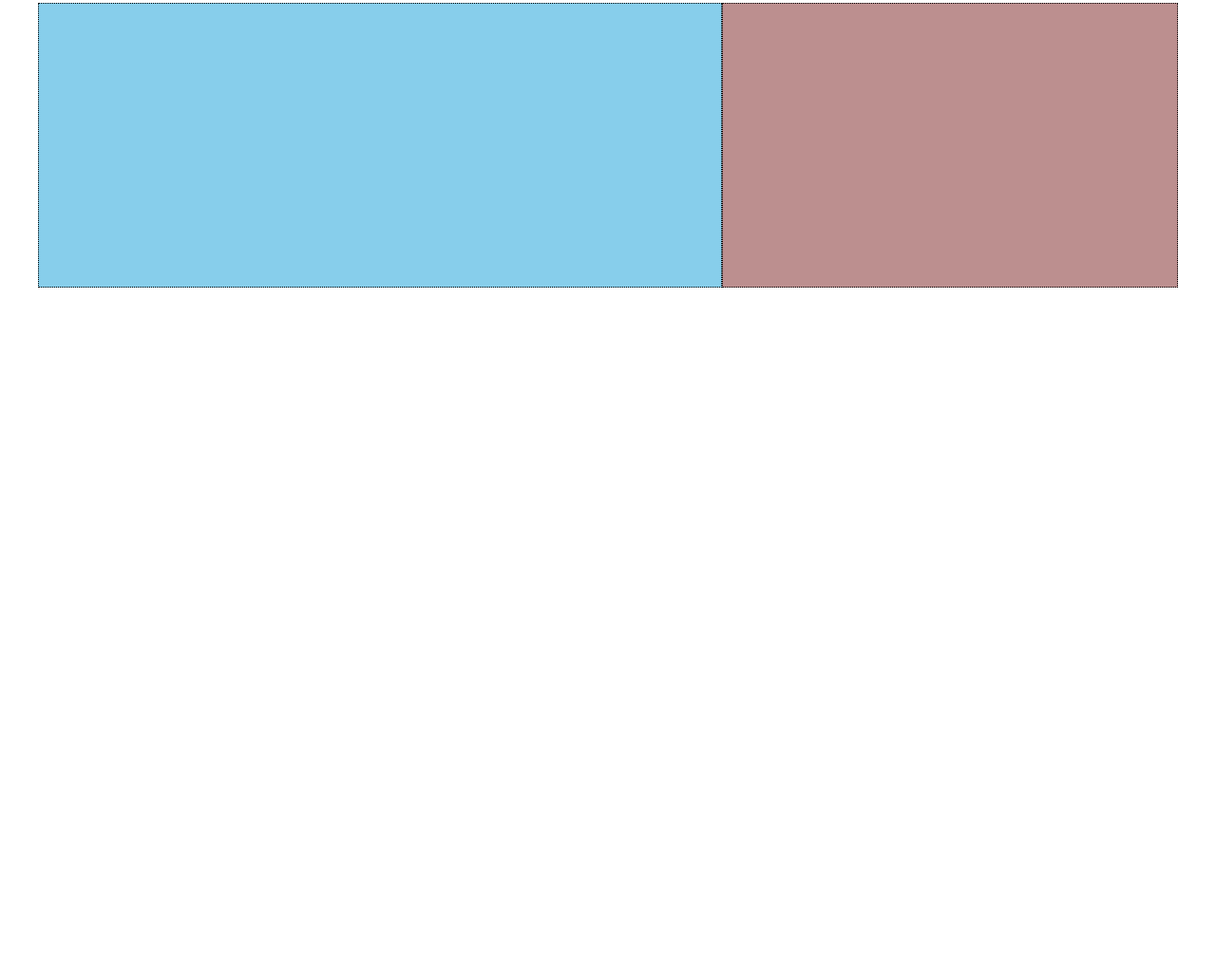
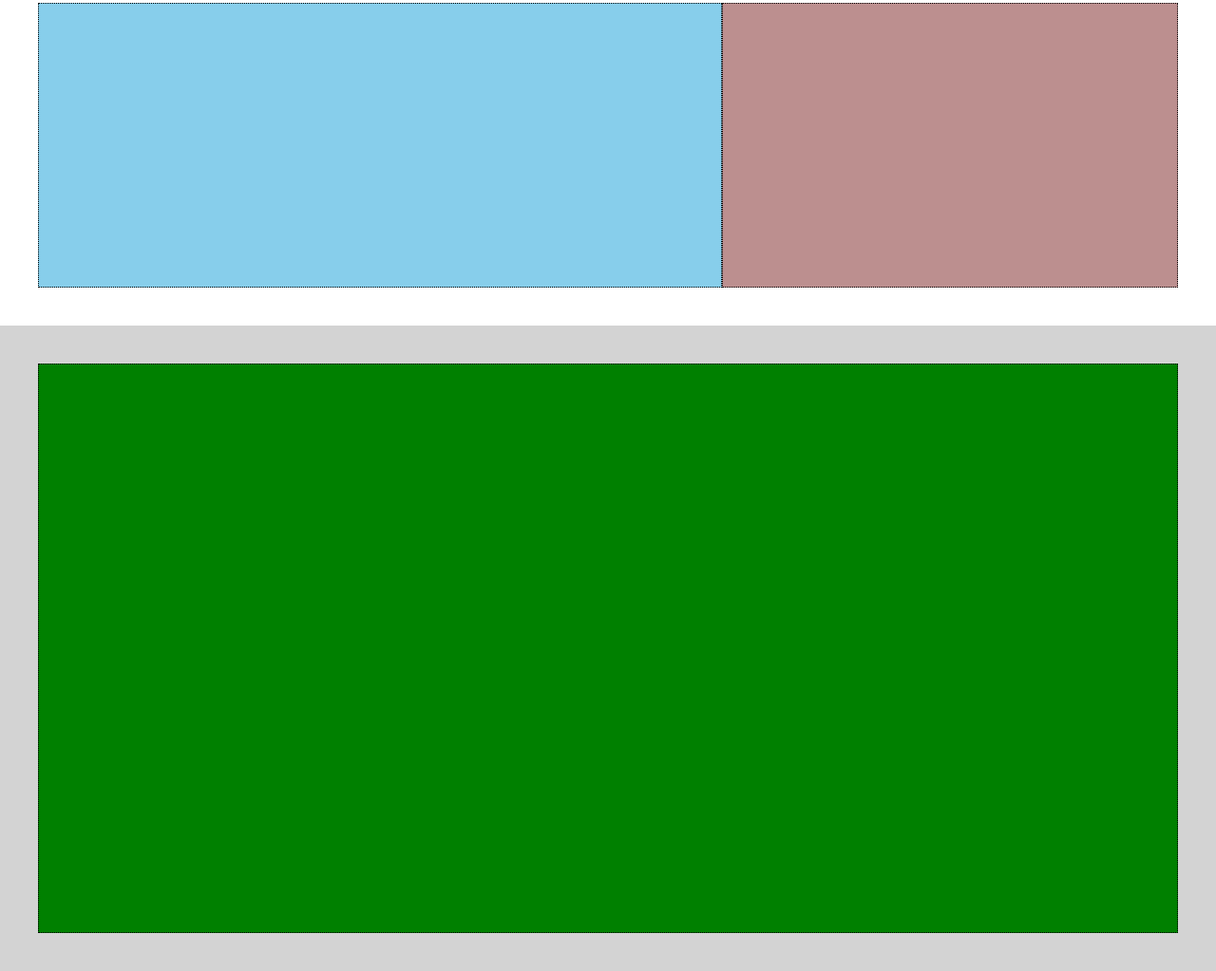
Before and after one commit to fvguajeXIII/html-css-struttua-discord, a plain HTML site: page index.html in a window 1280 px wide. Shown: the part 1207-2230 px from the top of the page at 95% size. Before the commit the page ends 1550 px from the top, so only its background shows below. Drawn offline with Linux system fonts and the light colour scheme.

Commit message:
Main Section 4

```diff
--- a/asset/css/style.css
+++ b/asset/css/style.css
@@ -104,3 +104,17 @@ header ul li{
   background-color: lightgray;
   padding: 40px 0;
 }
+
+/* Main Section 4 */
+
+.bg-green{
+  background-color: green;
+  width: 100%;
+  height: 600px;
+  margin: 0 auto;
+}
+
+.fifth-section-5{
+  padding: 40px 0;
+  background-color: lightgray;
+}
--- a/index.html
+++ b/index.html
@@ -41,12 +41,19 @@
           <div class="bg-skyblue col-40 border-black"></div>
         </div>
       </div>
+      <!-- Main Section 3 -->
       <div class="second-section second-section-2">
         <div class="container row">
           <div class="bg-skyblue col-40 border-black"></div>
           <div class="bg-rosybrown col-60 border-black"></div>
         </div>
       </div>
+      <!-- Main Section 4 -->
+      <div class="fifth-section fifth-section-5">
+        <div class="container row">
+          <div class="bg-green border-black"></div>
+        </div>
+      </div>
     </main>
   </body>
 </html>
```
